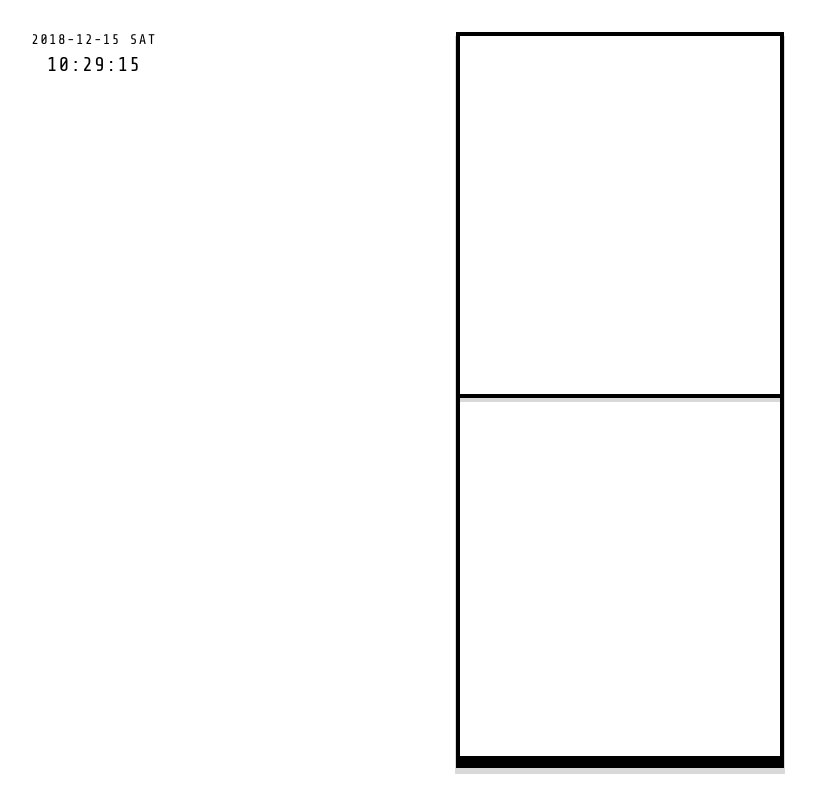
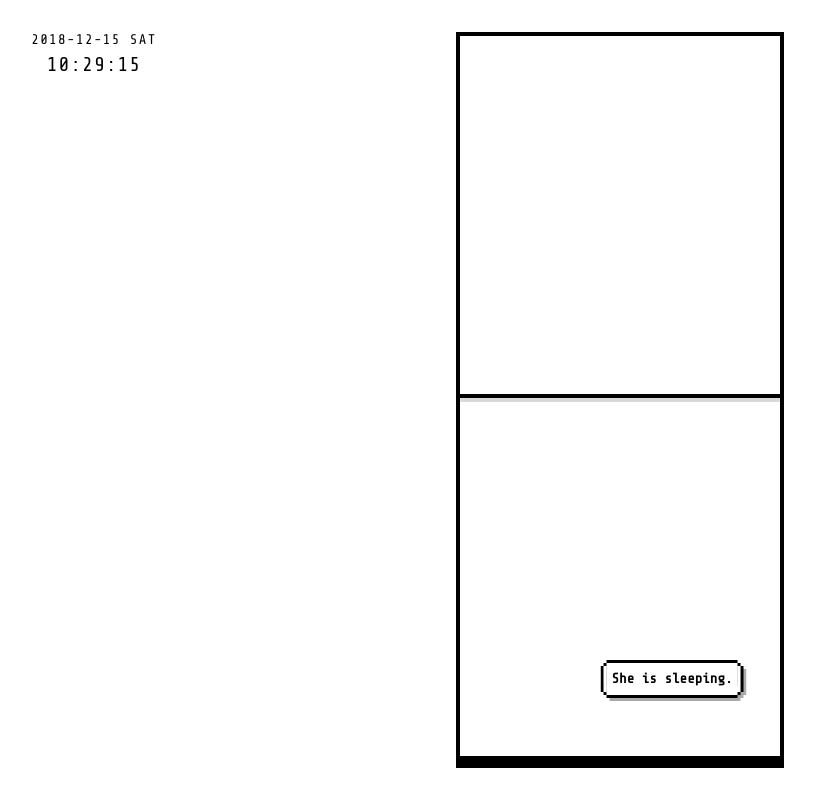
Before and after one commit to zhz1208/HER-WINDOW, a plain HTML site: page index.html in a window 1280 px wide. Shown: the whole page, without its empty margins (20-836 px from the left). Drawn offline with nearby package versions, Linux system fonts and the light colour scheme.

Commit message:
fixed bugs

```diff
--- a/css/style.css
+++ b/css/style.css
@@ -85,7 +85,7 @@ p {
 #window_outer {
     overflow: hidden;
     background-color: #fff;
-    padding: 1vh;
+    padding: 0vh;
 }
 
 #window > div {
--- a/js/index.js
+++ b/js/index.js
@@ -96,17 +96,17 @@ $(function() {
     // test multiple time periods
     var timePeriods = {
         'sephora': [ ["SAT", "8:12:10 PM", "8:56:49 PM"]],
-        'yamibuy': [ ["FRI", "9:18:20 PM", "9:42:30 PM"], ["SUN", "4:23:21 PM", "4:34:41 PM"] ],
+        'yamibuy': [ ["FRI", "9:48:20 PM", "10:12:30 PM"], ["SUN", "4:23:21 PM", "4:34:41 PM"] ],
         'googledoc': [  ["MON", "3:21:00 PM", "6:16:00 PM"], ["TUE", "2:10:21 PM", "4:25:00 PM"], ["WED", "9:12:21 PM", "11:39:31 PM"], ["SUN", "3:12:10 PM", "5:12:00 PM"] ],
         'wechat': [ ["MON", "0:02:17 AM", "0:02:38 AM"], ["MON", "4:02:10 PM", "4:09:00 PM"],["MON", "4:36:10 PM", "4:39:00 PM"],  ["MON", "8:12:10 PM", "8:16:00 PM"],  ["MON", "8:29:16 PM", "8:31:00 PM"], ["MON", "9:30:16 PM", "9:36:45 PM"],["MON", "10:12:16 PM", "10:13:38 PM"], ["MON", "0:12:17 AM", "0:13:18 AM"], ["TUE", "3:33:02 PM", "3:33:38 PM"],["TUE", "3:36:12 PM", "3:38:28 PM"], ["WED", "9:13:34 PM", "9:17:56 PM"], ["THU", "4:43:00 PM", "4:45:12 PM"], ["SAT", "8:36:00 PM", "8:41:45 PM"], ["SAT", "9:23:23 PM", "9:29:25 PM"], ["SUN", "0:15:27 AM", "0:17:18 AM"], ["SUN", "10:22:42 PM", "10:23:15 PM"], ["SUN", "10:29:42 PM", "10:31:17 PM"],["SUN", "11:41:18 PM", "11:42:10 PM"],["SUN", "11:56:18 PM", "11:58:19 PM"]],
         'imessage': [["MON", "0:12:10 AM", "0:14:48 AM"], ["THU", "9:42:10 PM", "9:45:25 PM"], ["THU", "10:14:18 PM", "10:21:25 PM"], ["FRI", "10:32:21 PM", "10:36:36 PM"], ["FRI", "10:54:22 PM", "10:56:06 PM"], ["SUN", "11:45:43 PM", "11:49:23 PM"] ],
-        'coding': [ ["THU", "7:23:10 PM", "9:02:38 PM"], ["THU", "9:26:10 PM", "11:58:48 PM"], ["SUN", "9:32:00 PM", "11:54:34 PM"], ["MON", "8:05:47 PM", "11:59:59 PM"], ["TUE", "0:00:00 AM", "0:49:38 AM"], ["FRI", "11:51:22 AM", "12:56:06 PM"] ],
+        'coding': [ ["THU", "7:23:10 PM", "9:02:38 PM"], ["THU", "9:26:10 PM", "11:58:48 PM"], ["SUN", "9:32:00 PM", "11:54:34 PM"], ["MON", "8:05:47 PM", "11:59:59 PM"], ["TUE", "0:00:00 AM", "0:49:38 AM"], ],
         //        'codingspan': [ ["FRI", "8:12:10 PM"], ["SAT", "7:00:00 PM", "7:10:00 PM"] ],
         'photoshop': [ ["MON", "3:06:15 PM", "3:52:28 PM"], ["SAT", "7:26:30 PM", "8:21:34 PM"] ],
         'slamdunk': [ ["MON", "6:42:12 PM", "7:28:31 PM"], ["THU", "6:56:12 PM", "7:30:31 PM"],  ["FRI", "10:48:52 AM", "10:51:31 AM"] ],
-        'sleep': [ ["MON", "3:12:48 AM", "1:16:00 PM"], ["TUE", "1:12:48 AM", "12:16:00 PM"], ["WED", "12:48:24 AM", "11:16:00 AM"], ["THU", "12:49:42 AM", "7:00:00 AM"], ["FRI", "12:41:24 AM", "8:00:20 AM"], ["SAT", "1:46:42 AM", "12:38:42 AM"], ["SUN", "2:02:32 AM", "11:56:42 AM"]],
+        'sleep': [ ["MON", "3:12:48 AM", "1:16:00 PM"], ["TUE", "1:12:48 AM", "12:16:00 PM"], ["WED", "12:48:24 AM", "11:16:00 AM"], ["THU", "12:49:42 AM", "7:00:00 AM"], ["FRI", "12:41:24 AM", "8:00:20 AM"], ["SAT", "1:46:42 AM", "12:38:42 PM"], ["SUN", "2:02:32 AM", "11:56:42 AM"]],
         'makeup': [["TUE", "6:05:00 PM", "6:18:00 PM"], ["WED", "3:02:10 PM", "3:28:26 PM"] ],
-        'snack': [ ["MON", "9:34:10 PM", "9:39:00 PM"], ["WED", "10:29:10 PM", "10:34:50 PM"], ["THU", "10:14:40 PM", "10:24:13 PM"], ["FRI", "11:14:21 PM", "11:18:13 PM"], ["SAT", "10:44:21 PM", "10:49:28 PM"], ["SUN", "11:24:01 PM", "11:26:21 PM"] ],
+        'snack': [ ["MON", "9:34:10 PM", "9:39:00 PM"], ["WED", "10:29:10 PM", "10:34:50 PM"], ["THU", "10:14:40 PM", "10:24:13 PM"], ["FRI", "10:14:21 PM", "10:29:13 PM"], ["SAT", "10:44:21 PM", "10:49:28 PM"], ["SUN", "11:24:01 PM", "11:26:21 PM"] ],
         'phonegame': [ ["FRI", "9:22:10 PM", "9:59:50 PM"], ["SAT", "8:52:40 PM", "9:18:20 PM"] ],
         'takephoto': [ ["SAT", "3:02:10 PM", "3:39:21 PM"] ],
         'vitamin': [ ["MON", "8:02:10 PM", "8:02:32 PM"], ["TUE", "11:14:24 PM", "11:14:42 PM"], ["WED", "8:22:10 PM", "8:22:29 PM"], ["THU", "8:06:10 PM", "8:06:27 PM"], ["FRI", "6:58:27 PM", "6:58:42 PM"], ["SAT", "8:42:10 PM", "8:42:31 PM"], ["SUN", "8:38:11 PM", "8:38:28 PM"], ],
@@ -161,7 +161,7 @@ $(function() {
     if (n >= 18 || n < 5) {
         // If time is after 5PM or before 5AM, apply night theme to ‘body’
         document.body.className = "night";
-        $("#window_outer").css('box-shadow', 'inset 0px 0px 1.5vh 1.5vh #000');
+//        $("#window_outer").css('box-shadow', 'inset 0px 0px 1.5vh 1.5vh #000');
     }
     else {
         // Else use ‘day’ theme
```
